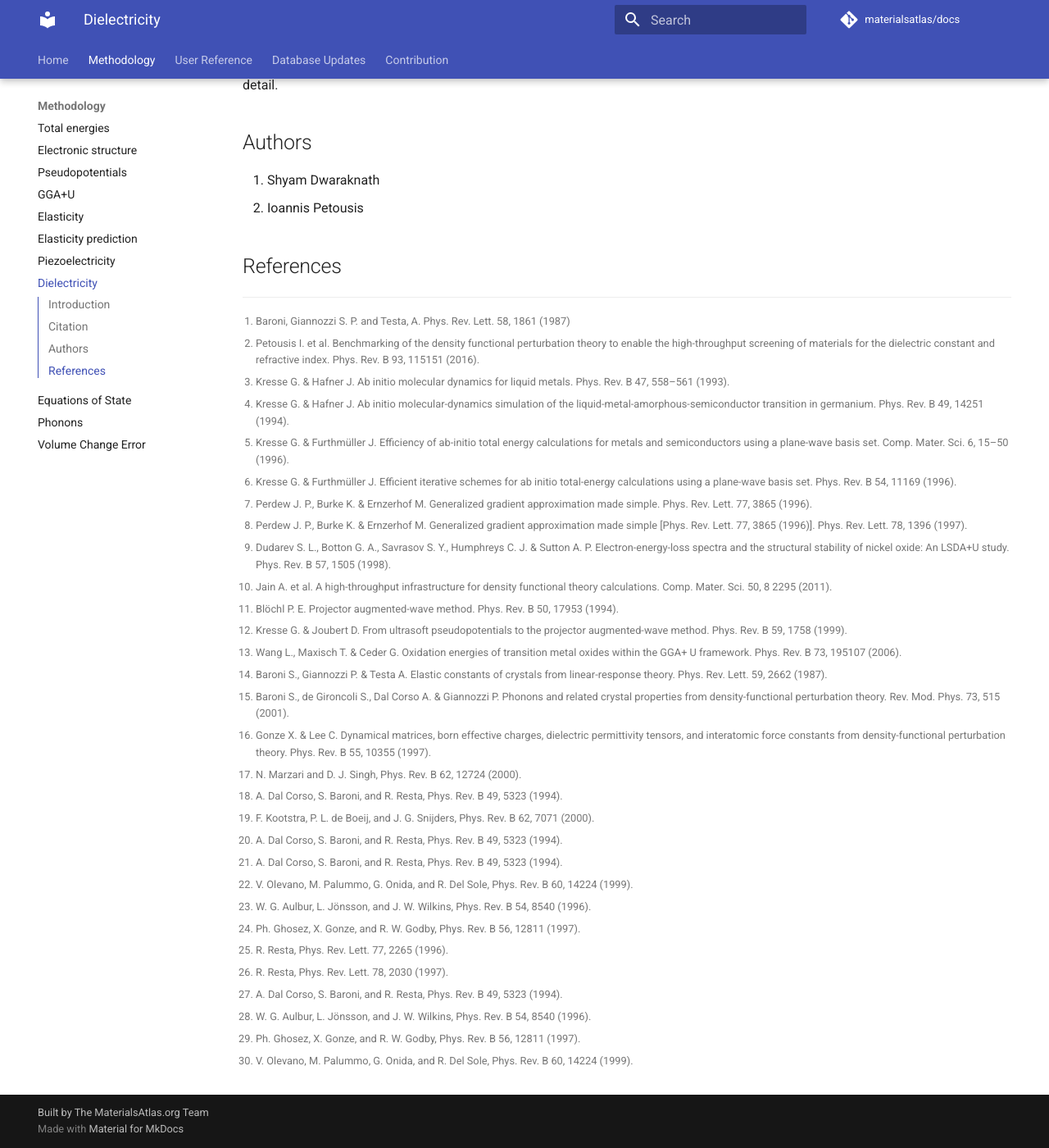
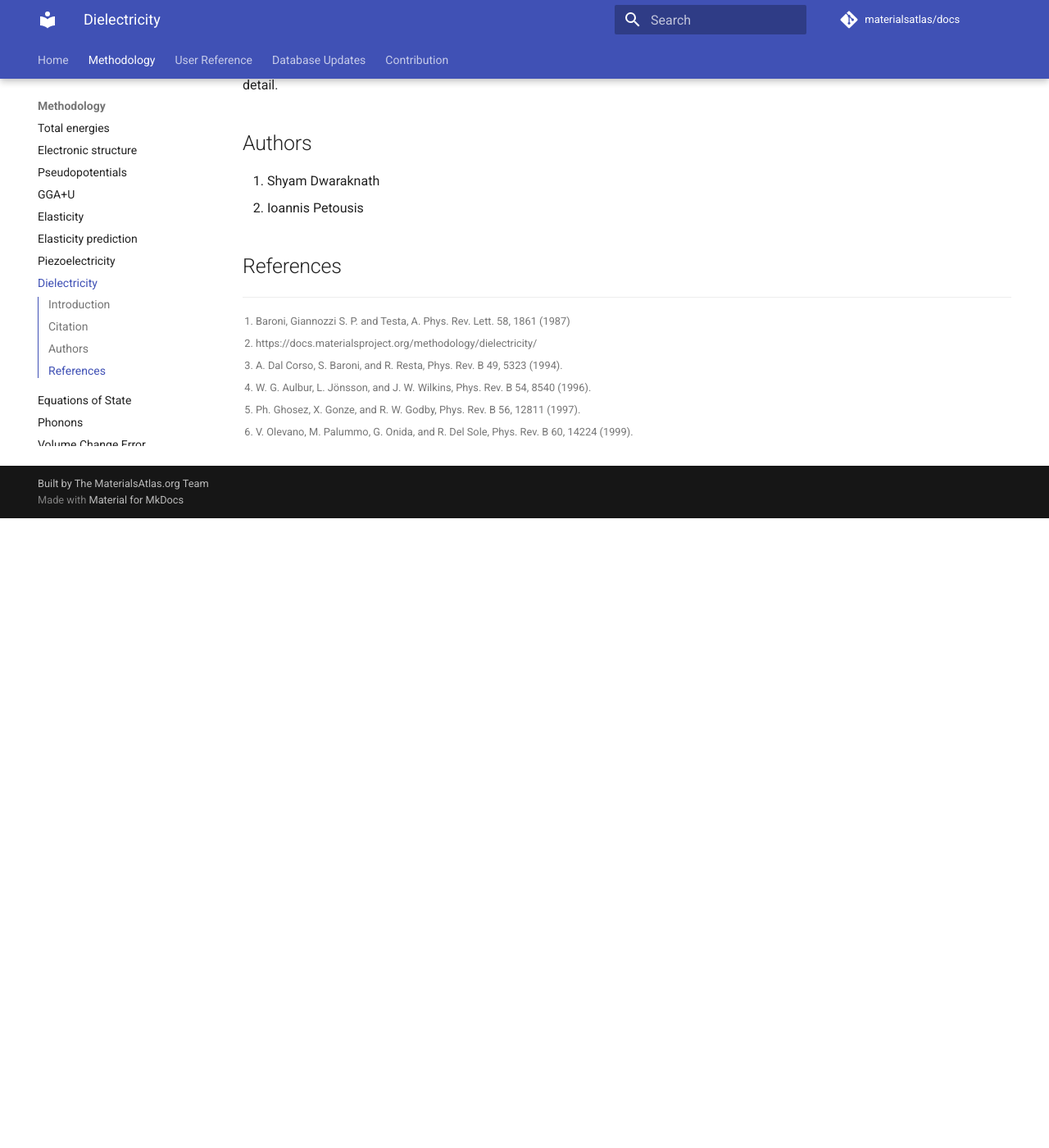
Before and after one commit to usccolumbia/materialsatlas, an MkDocs documentation site: the page built from docs/methodology/dielectricity.md, in a window 1280 px wide and 1400 px high, scrolled down 1340 px. Shown: the whole window at 82% size. Built offline with MkDocs 1.6.1 and Material for MkDocs 9.7.7, drawn with Linux system fonts in a browser that asks for light colours; comment, search, counter and statistics services are not loaded; after the commit the page ends 1972 px from its top, so only the background shows below that; some of the changed text lies outside the part shown.

Commit message:
Update dielectricity.md

```diff
--- a/docs/methodology/dielectricity.md
+++ b/docs/methodology/dielectricity.md
@@ -1,6 +1,6 @@
-# Dielectric Calculations
+# Dielectric datasets of Materials Project database
 
-## Introduction
+## Introduction [^2]
 
 A dielectric is a material that can be polarized by an applied electric
 field. This limits the dielectric effect to materials with a non-zero
@@ -55,109 +55,8 @@ calculations and comparison to experiments are described in detail.
     Baroni, Giannozzi S. P. and Testa, A. Phys. Rev. Lett. 58, 1861
     (1987)
 
-[^2]:
-    Petousis I. et al. Benchmarking of the density functional
-    perturbation theory to enable the high-throughput screening of
-    materials for the dielectric constant and refractive index. Phys.
-    Rev. B 93, 115151 (2016).
+[^2]:https://docs.materialsproject.org/methodology/dielectricity/
 
-[^3]:
-    Kresse G. & Hafner J. Ab initio molecular dynamics for liquid
-    metals. Phys. Rev. B 47, 558–561 (1993).
-
-[^4]:
-    Kresse G. & Hafner J. Ab initio molecular-dynamics simulation of
-    the liquid-metal-amorphous-semiconductor transition in germanium.
-    Phys. Rev. B 49, 14251 (1994).
-
-[^5]:
-    Kresse G. & Furthmüller J. Efficiency of ab-initio total energy
-    calculations for metals and semiconductors using a plane-wave basis
-    set. Comp. Mater. Sci. 6, 15–50 (1996).
-
-[^6]:
-    Kresse G. & Furthmüller J. Efficient iterative schemes for ab
-    initio total-energy calculations using a plane-wave basis set. Phys.
-    Rev. B 54, 11169 (1996).
-
-[^7]:
-    Perdew J. P., Burke K. & Ernzerhof M. Generalized gradient
-    approximation made simple. Phys. Rev. Lett. 77, 3865 (1996).
-
-[^8]:
-    Perdew J. P., Burke K. & Ernzerhof M. Generalized gradient
-    approximation made simple \[Phys. Rev. Lett. 77, 3865 (1996)\].
-    Phys. Rev. Lett. 78, 1396 (1997).
-
-[^9]:
-    Dudarev S. L., Botton G. A., Savrasov S. Y., Humphreys C. J. &
-    Sutton A. P. Electron-energy-loss spectra and the structural
-    stability of nickel oxide: An LSDA+U study. Phys. Rev. B 57, 1505
-    (1998).
-
-[^10]:
-    Jain A. et al. A high-throughput infrastructure for density
-    functional theory calculations. Comp. Mater. Sci. 50, 8 2295 (2011).
-
-[^11]:
-    Blöchl P. E. Projector augmented-wave method. Phys. Rev. B 50,
-    17953 (1994).
-
-[^12]:
-    Kresse G. & Joubert D. From ultrasoft pseudopotentials to the
-    projector augmented-wave method. Phys. Rev. B 59, 1758 (1999).
-
-[^13]:
-    Wang L., Maxisch T. & Ceder G. Oxidation energies of transition
-    metal oxides within the GGA+ U framework. Phys. Rev. B 73, 195107
-    (2006).
-
-[^14]:
-    Baroni S., Giannozzi P. & Testa A. Elastic constants of crystals
-    from linear-response theory. Phys. Rev. Lett. 59, 2662 (1987).
-
-[^15]:
-    Baroni S., de Gironcoli S., Dal Corso A. & Giannozzi P. Phonons
-    and related crystal properties from density-functional perturbation
-    theory. Rev. Mod. Phys. 73, 515 (2001).
-
-[^16]:
-    Gonze X. & Lee C. Dynamical matrices, born effective charges,
-    dielectric permittivity tensors, and interatomic force constants
-    from density-functional perturbation theory. Phys. Rev. B 55, 10355
-    (1997).
-
-[^17]: N. Marzari and D. J. Singh, Phys. Rev. B 62, 12724 (2000).
-[^18]:
-    A. Dal Corso, S. Baroni, and R. Resta, Phys. Rev. B 49, 5323
-    (1994).
-
-[^19]:
-    F. Kootstra, P. L. de Boeij, and J. G. Snijders, Phys. Rev. B 62,
-    7071 (2000).
-
-[^20]:
-    A. Dal Corso, S. Baroni, and R. Resta, Phys. Rev. B 49, 5323
-    (1994).
-
-[^21]:
-    A. Dal Corso, S. Baroni, and R. Resta, Phys. Rev. B 49, 5323
-    (1994).
-
-[^22]:
-    V. Olevano, M. Palummo, G. Onida, and R. Del Sole, Phys. Rev. B
-    60, 14224 (1999).
-
-[^23]:
-    W. G. Aulbur, L. Jönsson, and J. W. Wilkins, Phys. Rev. B 54,
-    8540 (1996).
-
-[^24]:
-    Ph. Ghosez, X. Gonze, and R. W. Godby, Phys. Rev. B 56, 12811
-    (1997).
-
-[^25]: R. Resta, Phys. Rev. Lett. 77, 2265 (1996).
-[^26]: R. Resta, Phys. Rev. Lett. 78, 2030 (1997).
 [^27]:
     A. Dal Corso, S. Baroni, and R. Resta, Phys. Rev. B 49, 5323
     (1994).
```
